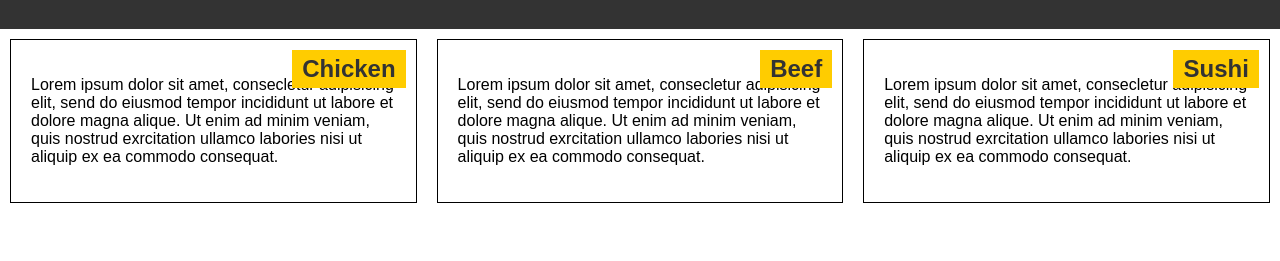
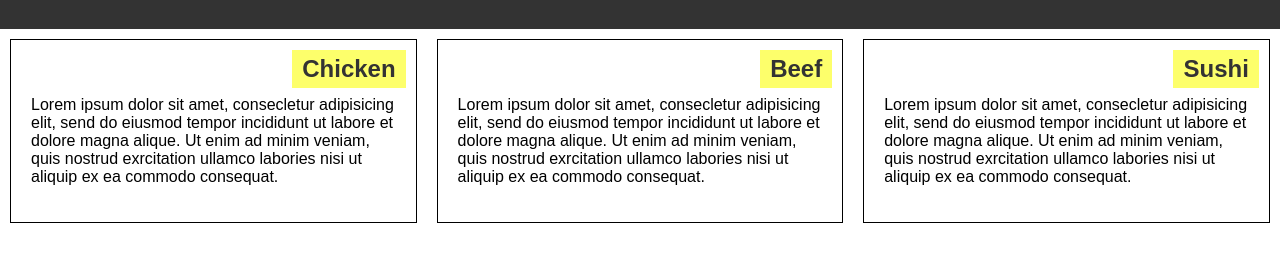
Before and after one commit to Dhruva1129/coursera-test, a plain HTML site: page module2-solution/index.html in a window 1280 px wide. Shown: the part 71-332 px from the top of the page. Drawn offline with Linux system fonts and the light colour scheme.

Commit message:
create style.css

```diff
--- a/module2-solution/style.css
+++ b/module2-solution/style.css
@@ -9,6 +9,9 @@ header {
     text-align: center;
     padding: 10px;
   }
+  p {
+    padding: auto;
+  }
   .food-section {
     border: 1px solid black;
     box-sizing: border-box;
@@ -16,15 +19,17 @@ header {
     padding: 20px;
     position: relative;
   }
-
   .food-section h2 {
     position: absolute;
     top: 10px;
     right: 10px;
-  background-color: #ffcc00;
+    background-color: hsl(61, 100%, 71%);
     padding: 5px 10px;
     margin: 0;
     color: #333;
+  }
+  .food-section p {
+    padding-top: 20px;
   }
   @media screen and (min-width: 992px) {
     .food-section {
```
Lines whose indentation alone changed are shown as unchanged.
